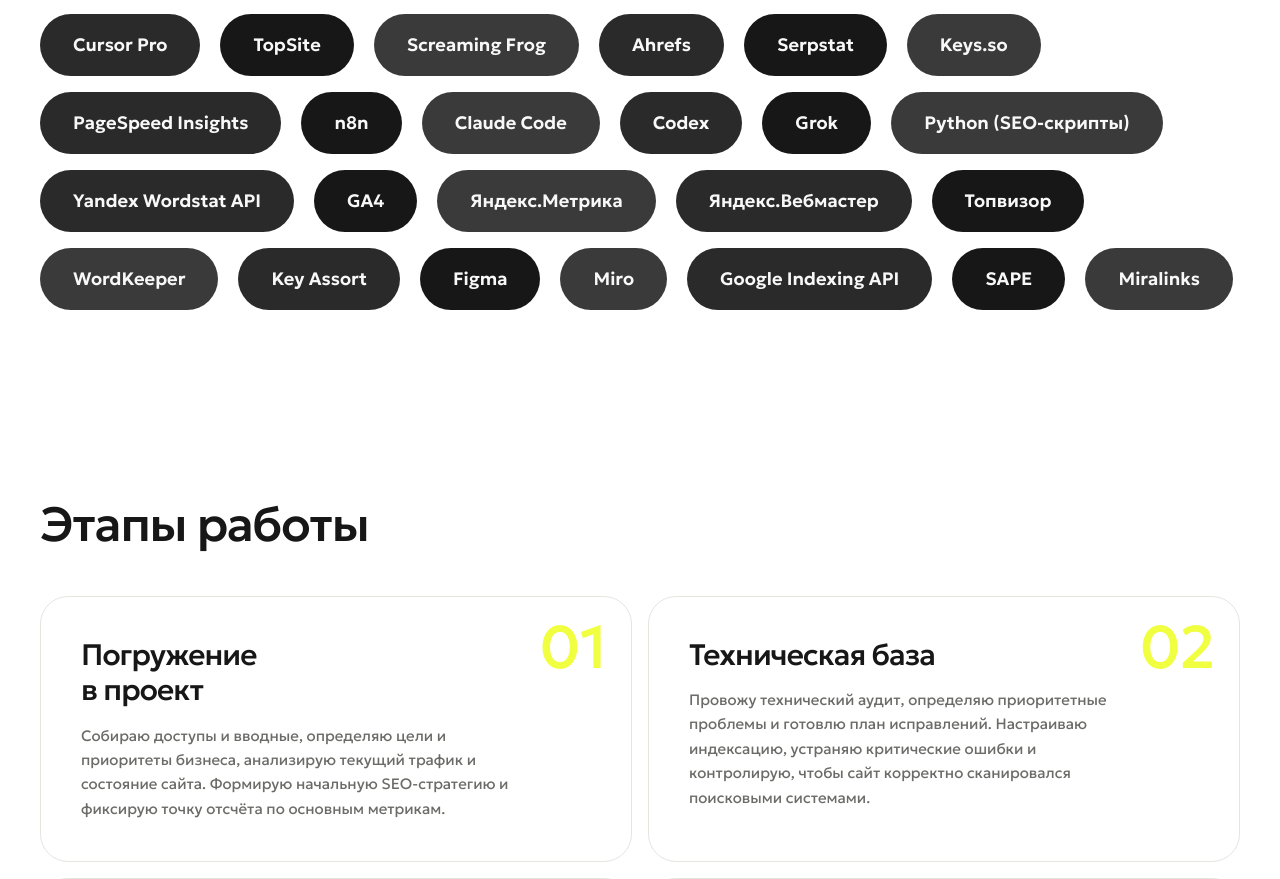
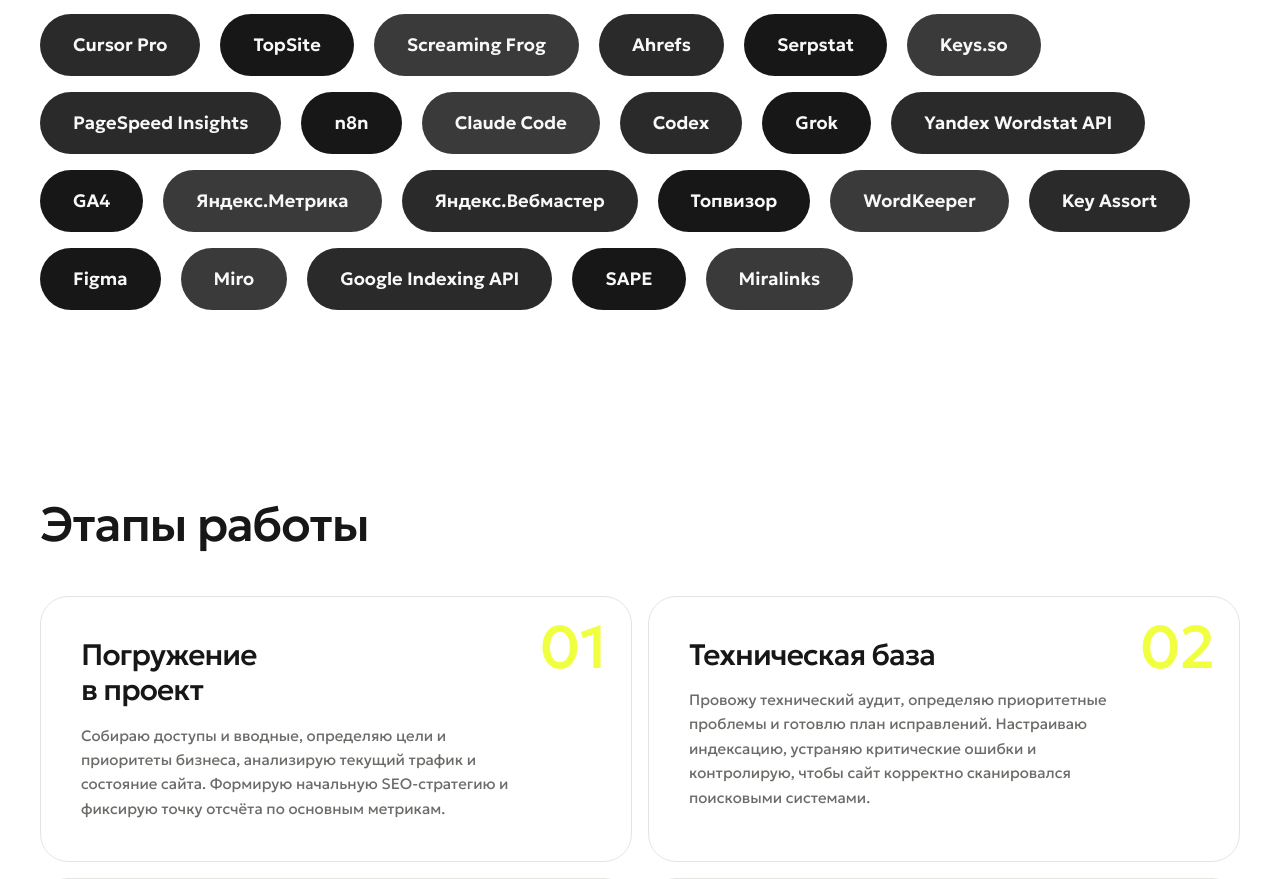
Before and after one commit to seoseo55778/firstpage, a Next.js app: page / in a window 1280 px wide. Shown: the part 3912-4791 px from the top of the page. Built offline with nearby package versions, Linux system fonts and the light colour scheme.

Commit message:
Remove Python from tools/stack list
Co-authored-by: seoseo55778 <seoseo55778@gmail.com>

```diff
--- a/src/content/site.ts
+++ b/src/content/site.ts
@@ -157,7 +157,6 @@ export const tools = [
   { name: "Claude Code", bg: "#3A3A3A" },
   { name: "Codex", bg: "#2A2A2A" },
   { name: "Grok", bg: "#171717" },
-  { name: "Python (SEO-скрипты)", bg: "#3A3A3A" },
   { name: "Yandex Wordstat API", bg: "#2A2A2A" },
   { name: "GA4", bg: "#171717" },
   { name: "Яндекс.Метрика", bg: "#3A3A3A" },
```
